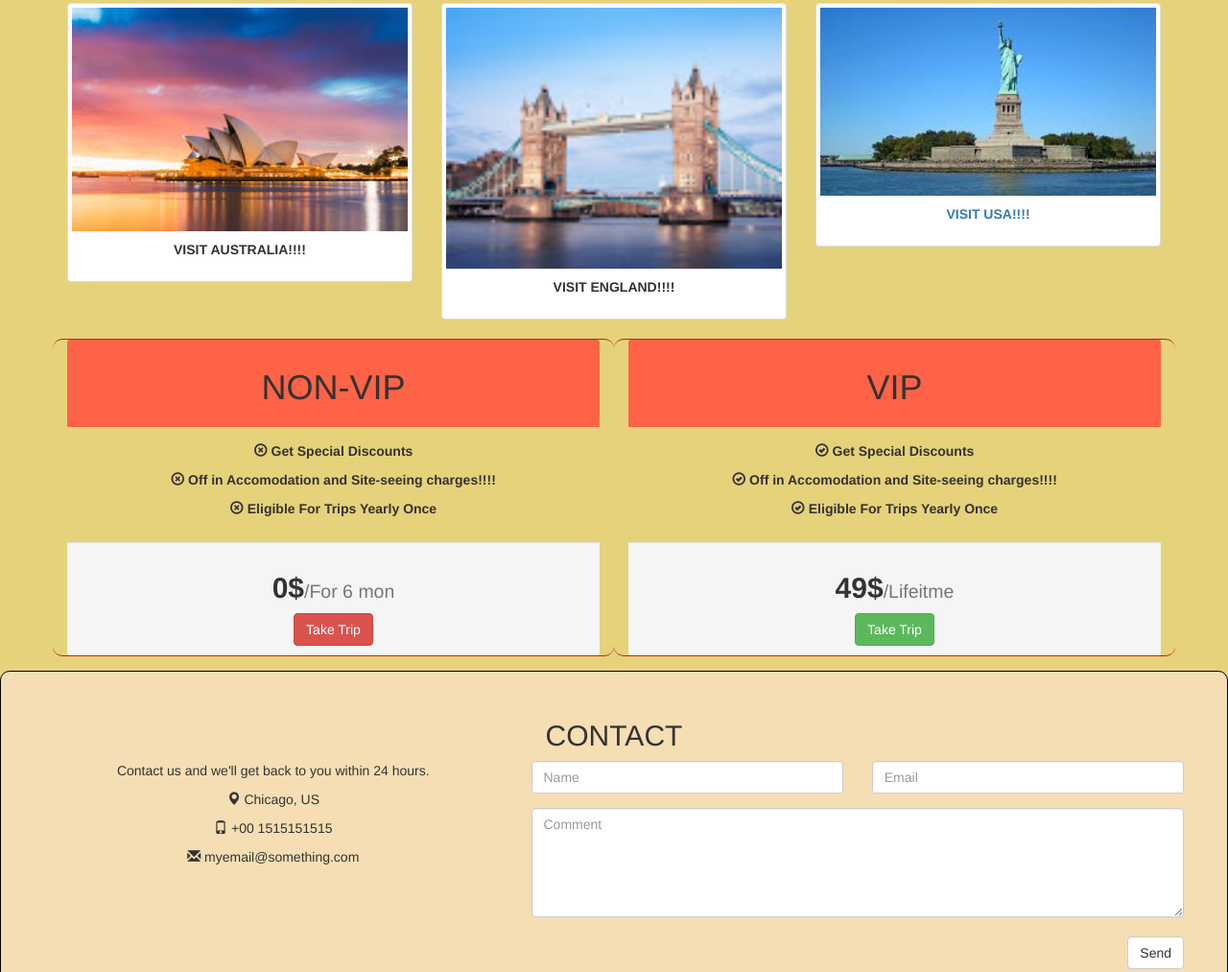
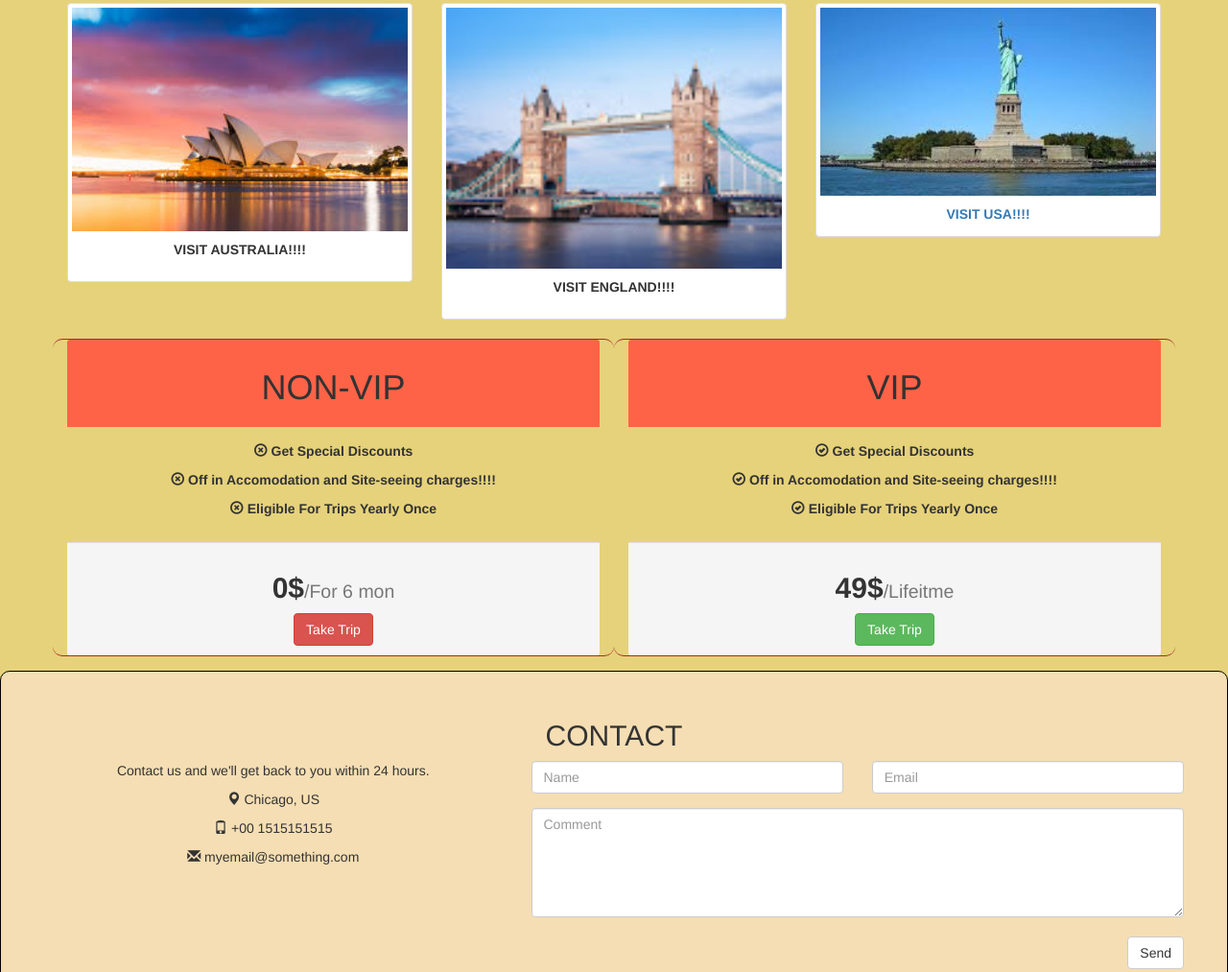
Before and after one commit to bjeevanreddy/bjeevanreddy.github.io, a plain HTML site: page index.html in a window 1280 px wide. Shown: the part 1003-2016 px from the top of the page at 96% size. Drawn offline with nearby package versions, Linux system fonts and the light colour scheme.

Commit message:
Update index.html

```diff
--- a/index.html
+++ b/index.html
@@ -65,7 +65,7 @@
 
                         <img id="countries" src="/images/usa.jpg" alt="USA" style="width:100%">
                         <div class="caption text-center">
-                            <a href="usa.html" target="_blank"> <p><b>VISIT USA!!!!</b></p></a>
+                            <a href="usa.html" target="_blank"> <b>VISIT USA!!!!</b></a>
                         </div>
 
                     </div>
```
